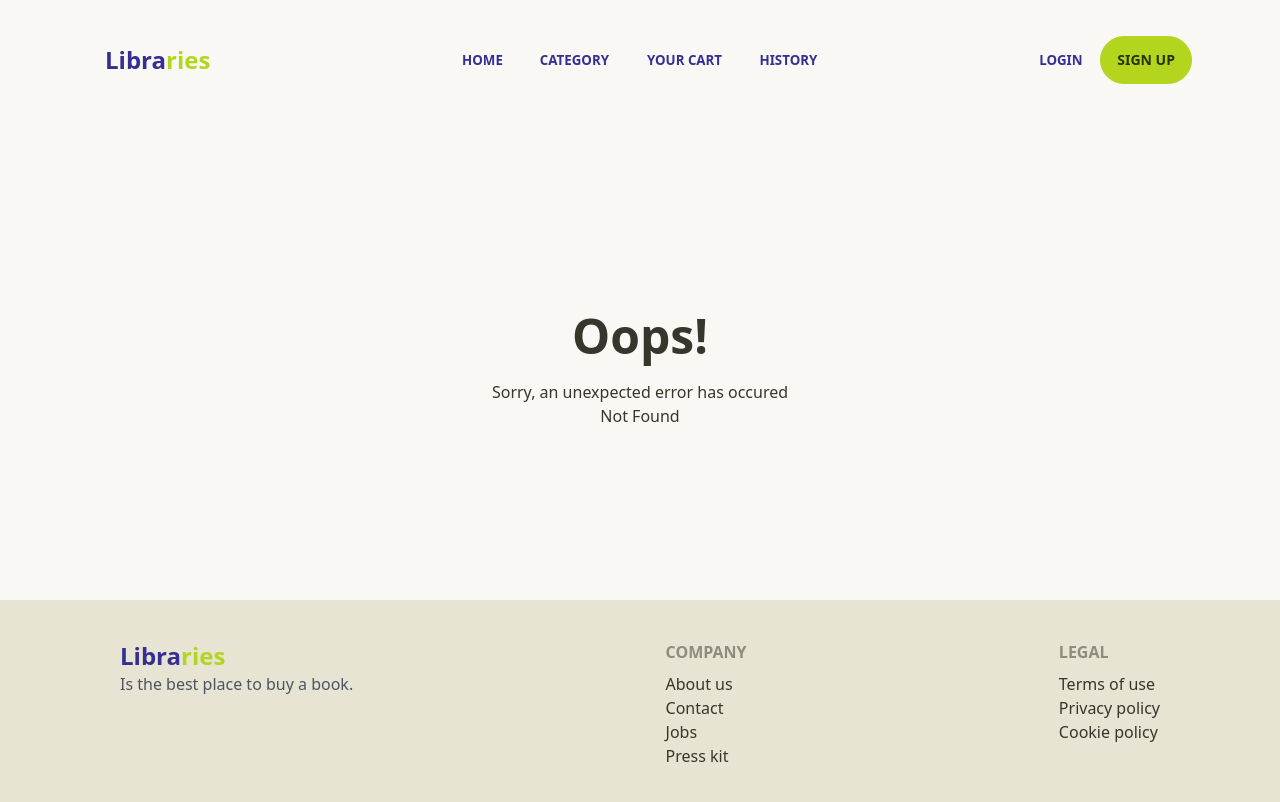
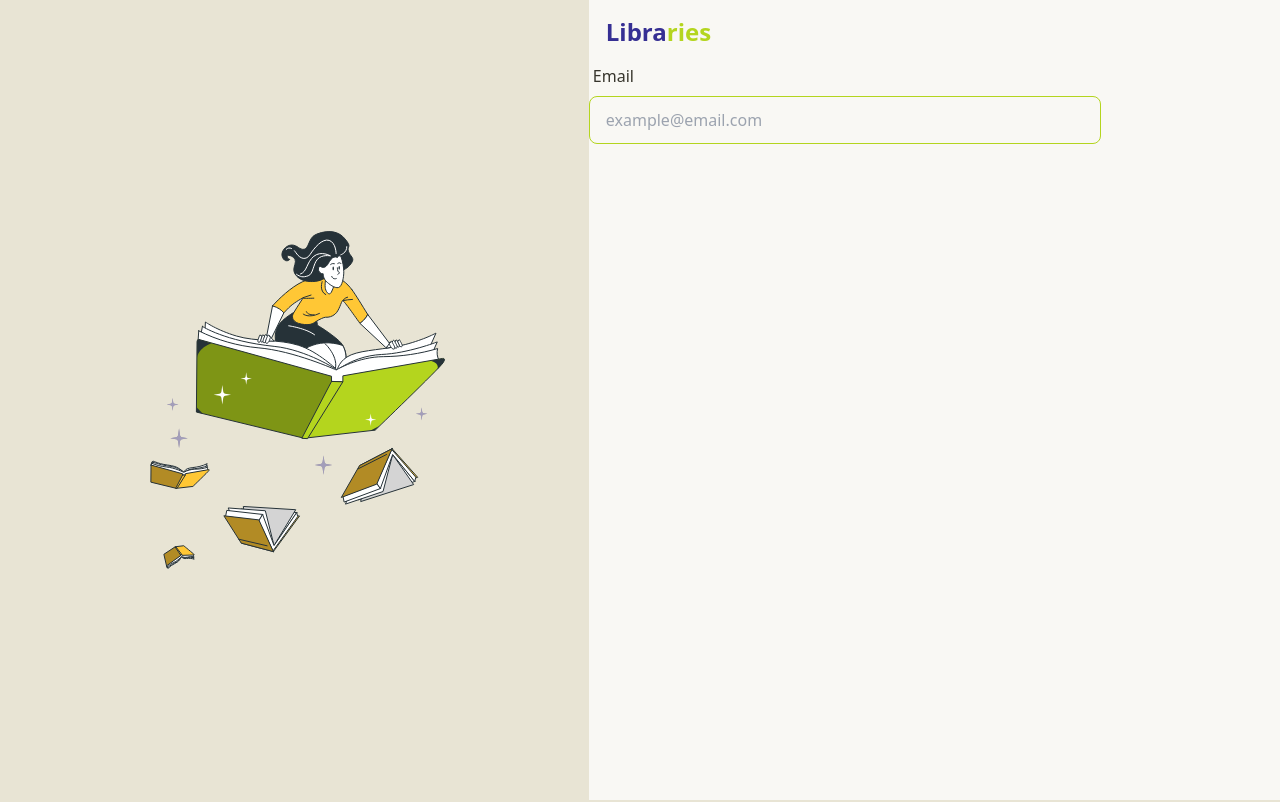
Before and after one commit to firmansubagjaa/Libraries-FE, a React (Vite) app: page /login in a window 1280 px wide. Shown: the top 802 px of the page. Built offline with nearby package versions, Linux system fonts and the light colour scheme.

Commit message:
add: auth page

```diff
--- a/src/components/Elements/Image/index.jsx
+++ b/src/components/Elements/Image/index.jsx
@@ -1,11 +1,11 @@
 import React from "react";
 
 export default function Image(props) {
-  const { src, alt } = props;
+  const { src, alt, classname } = props;
   return (
     <>
       <div>
-        <img src={src} alt={alt} />
+        <img src={src} alt={alt} className={classname} />
       </div>
     </>
   );
--- /dev/null
+++ b/src/components/Elements/input/index.jsx
@@ -0,0 +1,18 @@
+import React from "react";
+import Label from "./label";
+import Input from "./input";
+
+export default function InputForms(props) {
+  const { type, name, htmlFor, id, classname, placeholder, title } = props;
+
+  return (
+    <>
+      <div className="form-control w-full max-w-xs">
+        <Label htmlFor={htmlFor} id={id}>
+          {title}
+        </Label>
+        <Input type={type} name={name} id={id} placeholder={placeholder} classname={classname} />
+      </div>
+    </>
+  );
+}
--- /dev/null
+++ b/src/components/Elements/input/input.jsx
@@ -0,0 +1,10 @@
+import React from "react";
+
+export default function Input(props) {
+  const { type, placeholder, name, id } = props;
+  return (
+    <>
+      <input type={type} placeholder={placeholder} name={name} id={id} className="input input-bordered input-secondary min-w-screen xl:w-[32rem]" />
+    </>
+  );
+}
--- /dev/null
+++ b/src/components/Elements/input/label.jsx
@@ -0,0 +1,13 @@
+import React from "react";
+
+export default function Label(props) {
+  const { htmlFor, children, classname } = props;
+
+  return (
+    <>
+      <label htmlFor={htmlFor} className={`label ${classname}`}>
+        {children}
+      </label>
+    </>
+  );
+}
--- /dev/null
+++ b/src/components/Fragments/FormLogin/index.jsx
@@ -0,0 +1,11 @@
+import React from "react";
+import InputForms from "../../Elements/input";
+
+export default function FormLogin(props) {
+  const { htmlFor, title, id, type, placeholder } = props;
+  return (
+    <div>
+      <InputForms htmlFor={htmlFor} title={title} id={id} type={type} placeholder={placeholder} />
+    </div>
+  );
+}
--- /dev/null
+++ b/src/components/Fragments/HeroAuth/index.jsx
@@ -0,0 +1,21 @@
+import React from "react";
+
+import hero from "../../../assets/svg/hero.svg";
+import Image from "../../Elements/Image";
+
+export default function HeroAuth(props) {
+  const { children, alt } = props;
+
+  return (
+    <>
+      <div className="h-screen">
+        <div className="flex">
+          <div className="flex bg-base-200 justify-center items-center min-h-screen w-[46vw]">
+            <Image src={hero} alt={alt} />
+          </div>
+          <div>{children}</div>
+        </div>
+      </div>
+    </>
+  );
+}
--- /dev/null
+++ b/src/components/Layouts/AuthLayout.jsx
@@ -0,0 +1,24 @@
+import React from "react";
+import Image from "../Elements/Image";
+
+import hero from "../../assets/svg/hero.svg";
+import Footer from "../Fragments/Footer";
+import HeroAuth from "../Fragments/HeroAuth";
+import Button from "../Elements/button";
+export default function AuthLayout(props) {
+  const { children } = props;
+
+  return (
+    <>
+      <HeroAuth>
+        <div className="mt-2">
+          <Button classname="btn btn-ghost normal-case text-primary text-2xl font-bold">
+            Libra<span className="text-secondary">ries</span>
+          </Button>
+        </div>
+        <div>{children}</div>
+      </HeroAuth>
+      <Footer />
+    </>
+  );
+}
--- a/src/main.jsx
+++ b/src/main.jsx
@@ -7,12 +7,17 @@ import "./index.css";
 import { RouterProvider, createBrowserRouter } from "react-router-dom";
 import Home from "./pages/home";
 import ErrorPage from "./pages/404";
+import Login from "./pages/login";
 
 const router = createBrowserRouter([
   {
     path: "/",
     element: <Home />,
     errorElement: <ErrorPage />,
+  },
+  {
+    path: "/login",
+    element: <Login />,
   },
 ]);
 
--- /dev/null
+++ b/src/pages/login/index.jsx
@@ -0,0 +1,18 @@
+import React from "react";
+import AuthLayout from "../../components/Layouts/AuthLayout";
+import Button from "../../components/Elements/button";
+import FormLogin from "../../components/Fragments/FormLogin";
+import InputForms from "../../components/Elements/input";
+
+export default function Login() {
+  return (
+    <>
+      <AuthLayout>
+        {/* <InputForms htmlFor="email" id="email" type="email" placeholder="example@email.com" /> */}
+        <div className="flex flex-col justify-center items-center">
+          <FormLogin htmlFor="email" title="Email" id="email" type="email" placeholder="example@email.com" />
+        </div>
+      </AuthLayout>
+    </>
+  );
+}
```
Also changed, not shown: note.txt (added).
